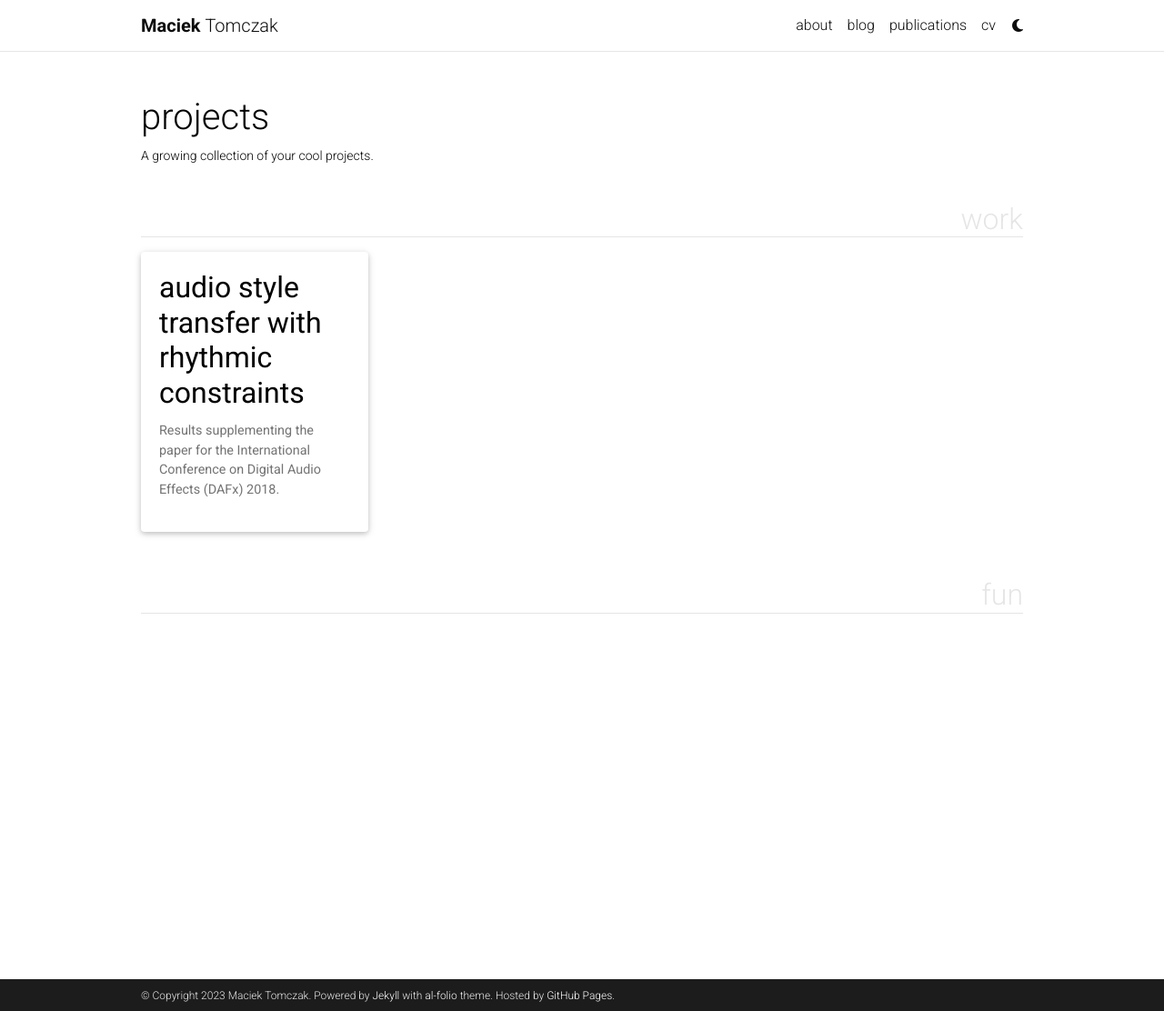
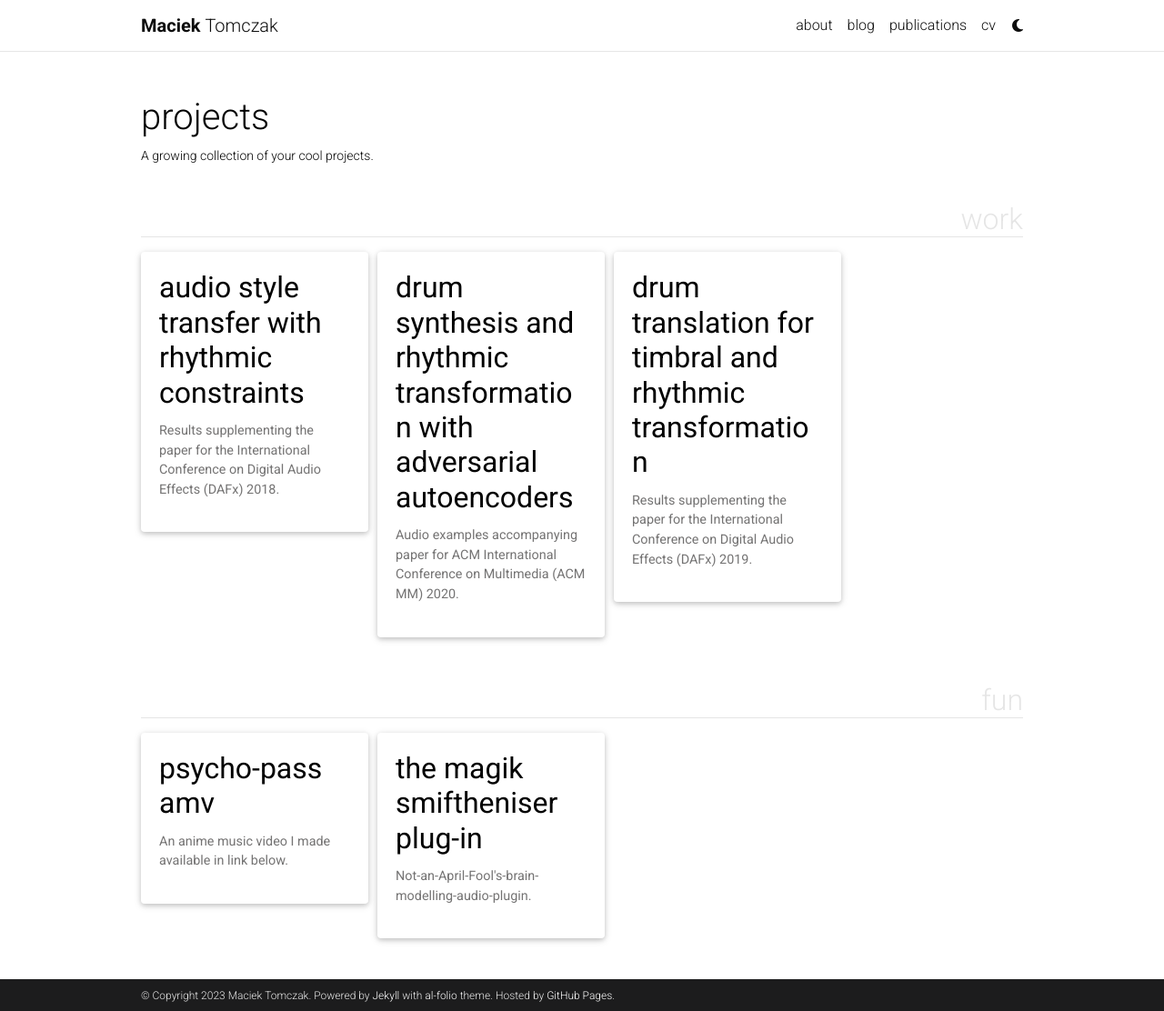
Before and after one commit to maciek-tomczak/maciek-tomczak.github.io, a Jekyll site: the page built from _pages/projects.md, in a window 1280 px wide and 1112 px high. Shown: the whole window at 91% size. Built offline with Jekyll 4.4.1, drawn with Linux system fonts in a browser that asks for light colours; comment, search, counter and statistics services are not loaded; a style sheet for code colours, icons or effects is not loaded.

Commit message:
edit projects

```diff
--- /dev/null
+++ b/_projects/Psycho-Pass-AMV.md
@@ -0,0 +1,14 @@
+---
+layout: page
+title: Psycho-Pass AMV
+description: An anime music video I made available in link below.
+img:
+importance: 1
+category: fun
+---
+
+<iframe width="560" height="315" src="https://www.youtube.com/embed/V35so0_eWDE" frameborder="0" allow="accelerometer; autoplay; encrypted-media; gyroscope; picture-in-picture" allowfullscreen></iframe>
+
+Video excerpts used from [Psycho-Pass Season 1](https://en.wikipedia.org/wiki/Psycho-Pass)
+
+Music by [Celldweller - ShutEmDown](https://youtu.be/KfHCHgWusHM)
--- /dev/null
+++ b/_projects/Smiftheniser-Plugin.md
@@ -0,0 +1,26 @@
+---
+layout: page
+title: The Magik Smiftheniser Plug-in
+description: Not-an-April-Fool's-brain-modelling-audio-plugin.
+img:
+importance: 1
+category: fun
+---
+
+Have you ever wanted of an audio plugin that can make your songs colder or punchier? Look no more!
+
+I present to you <em>The Magik Smiftheniser Plug-in.</em>
+
+The Magik Smiftheniser Plug-in developed using <a href="https://www.willpirkle.com/rackafx/">RackAFX</a>.
+
+<center>
+<iframe width="560" height="315" src="https://www.youtube.com/embed/miDvbmyl2mg" frameborder="0" allow="accelerometer; autoplay; encrypted-media; gyroscope; picture-in-picture" allowfullscreen></iframe>
+
+<figure>
+<div class="row mt-3">
+    <div class="col-sm mt-3 mt-md-0">
+        {% include figure.html path="_pages/maciek.github.io/smiftheniser-plugin/smifplugin2.png" class="img-fluid rounded z-depth-1" zoomable=true %}
+    </div>
+</div>
+</figure>
+</center>
```
Also changed, not shown: _projects/Drum-Synthesis-and-Rhythmic-Transformation.md (+1 -1 lines), _projects/Drum-Translation-for-Timbral-and-Rhythmic-Transformation.md (+1 -1 lines).
